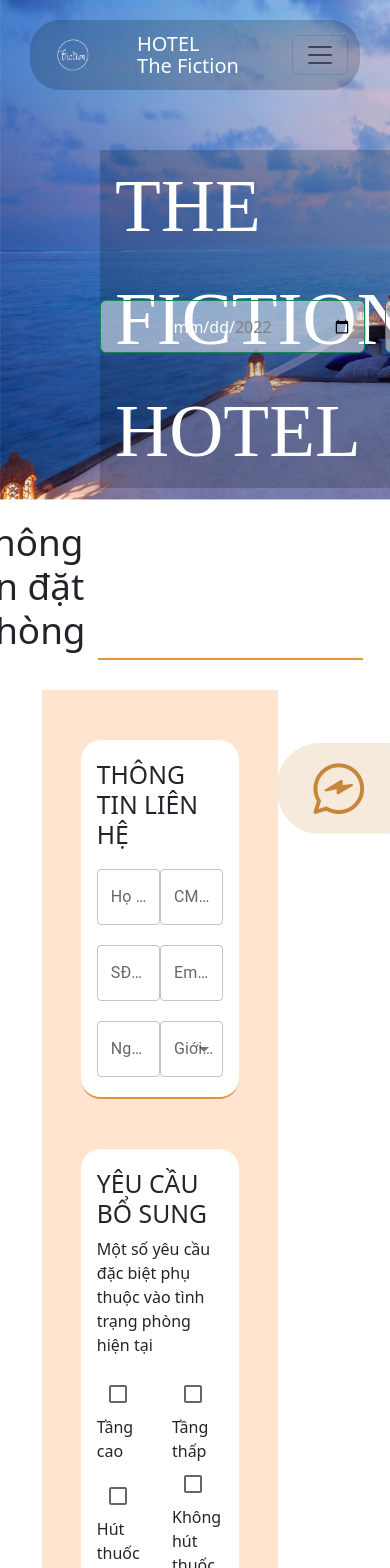
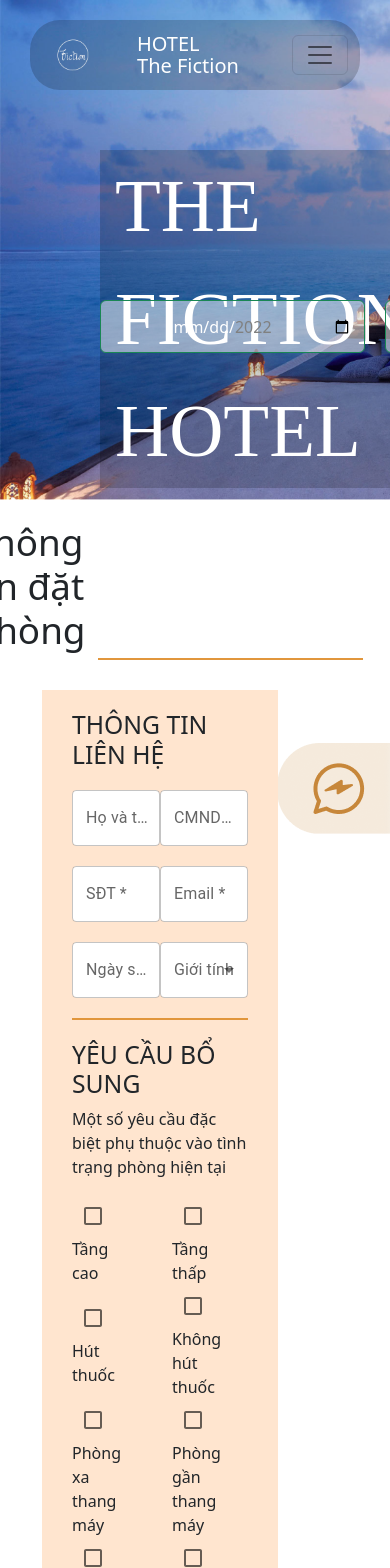
Before and after one commit to Pandora2412/HotelMangement, a React (Create React App) app in the folder hotel_UI/: page /khachhang/bookinginfo in a window 390 px wide. Shown: the top 1568 px of the page. Built offline with nearby package versions, Linux system fonts and the light colour scheme.

Commit message:
Update Info.css

```diff
--- a/hotel_UI/src/css/Info.css
+++ b/hotel_UI/src/css/Info.css
@@ -1,4 +1,4 @@
-.info {
+.Quanly .info {
     margin: auto;
     background-color: white;
     width: 90%;
@@ -19,11 +19,11 @@
 }*/
 
 @media screen and (max-width: 600px) {
-    .info {
+    .Quanly .info {
         padding: 3.5rem 1rem;
     }
 
-    .info h4 {
+    .Quanly .info h4 {
         margin-left: -1.75rem;
     }
 
```
